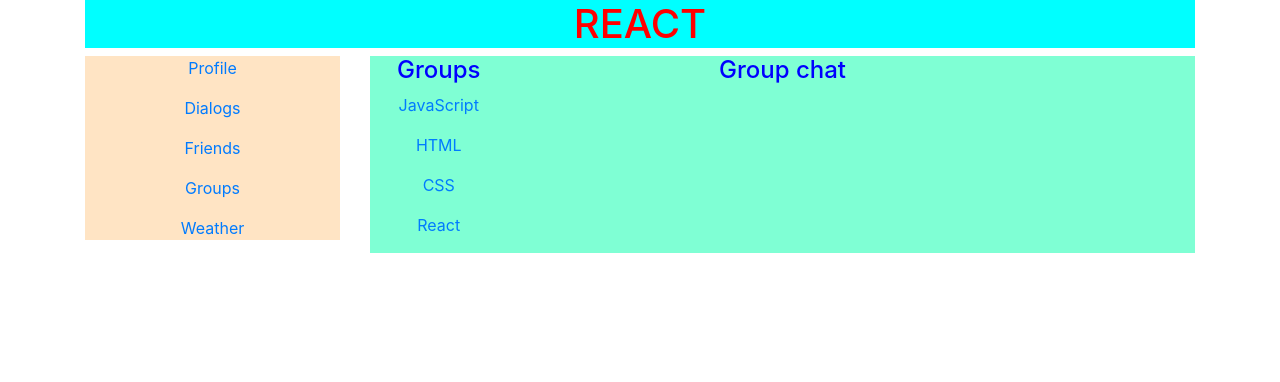
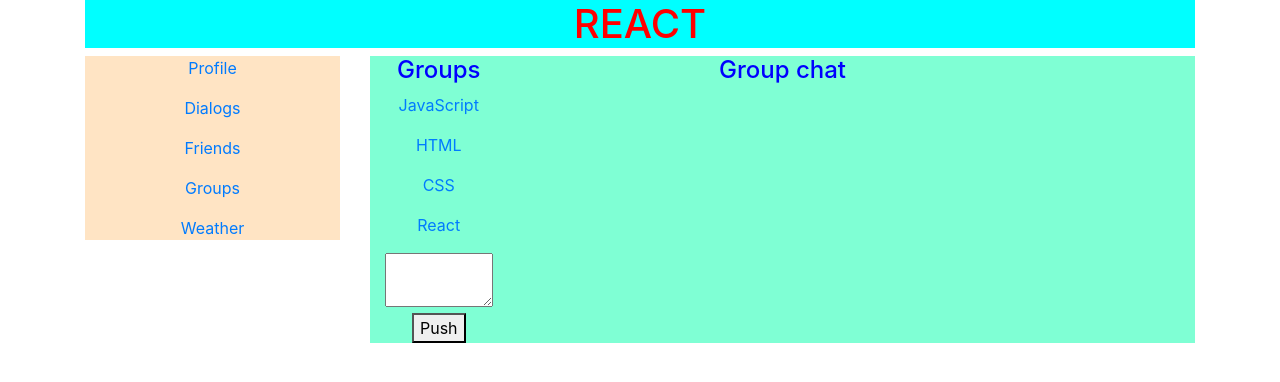
Before and after one commit to LTSecsuby/ReactTest, a React (Create React App) app: page /Groups in a window 1280 px wide. Shown: the top 382 px of the page. Built offline with nearby package versions, Linux system fonts and the light colour scheme.

Commit message:
26/09/2019

```diff
--- a/src/App.js
+++ b/src/App.js
@@ -28,7 +28,7 @@ function App(props) {
                                 <div className="col-sm-9">
                                     <Route path={'/Profile'} component={Profile} />
                                     <Route path={'/Dialogs'} render={ () => <Dialogs dialogsData={props.dialogsData}/>} />
-                                    <Route path={'/Groups'} render={ () => <Groups groupsData={props.groupsData}/>} />
+                                    <Route path={'/Groups'} render={ () => <Groups addGroupElement={props.addGroupElement} state={props.state}/>} />
                                     <Route path={'/Friends'} component={Friends} />
                                     <Route path={'/Weather'} component={Weather} />
                                 </div>
--- /dev/null
+++ b/src/StartApp.js
@@ -0,0 +1,11 @@
+import ReactDOM from "react-dom";
+import App from "./App";
+import state, {addGroupElement, dialogsData, navbarData} from "./state";
+import React from "react";
+
+
+
+export let renderApp = () => {
+    ReactDOM.render(<App addGroupElement={addGroupElement} dialogsData={dialogsData} state={state}
+                         navbarData={navbarData}/>, document.getElementById('root'));
+};
--- a/src/components/GroupsComponent/Groups.jsx
+++ b/src/components/GroupsComponent/Groups.jsx
@@ -1,12 +1,12 @@
 import React from 'react';
 import style from './Groups.module.css';
 import {NavLink, Route} from "react-router-dom";
+import {renderApp} from "../../StartApp";
 
 
 const Groups = (props) => {
 
-    const groupItems = props.groupsData.map(
-
+    const groupItems = props.state.groupsData.groupElement.map(
         (element) => {
 
             const path = '/Groups/' + element.elementName;
@@ -16,21 +16,22 @@ const Groups = (props) => {
         }
     );
 
+    let newGroupElement = React.createRef();
+    let addGroups = () => {
+        let nameGroups = newGroupElement.current.value;
+        props.addGroupElement(nameGroups);
+        renderApp();
+    };
 
 
-
-
-
-
-
-   /* const postsItem = props.groupsData.elementName.posts.map (
+   /* const postsItem = props.state.groupsData.groupElement.map (
 
          (element) => {
 
              const path = '/Groups/' + element.elementName;
 
              return (
-                <p><Route path={path} render={<TempComp temp={element.posts}/>} /></p>
+                 <p><Route path={path} render={<TempComp temp={}/>} /></p>
              )
          }
 
@@ -38,14 +39,16 @@ const Groups = (props) => {
 
      );*/
 
-    return(
+    return (
         <div className={style.item}>
 
             <div className="container">
                 <div className="row">
                     <div className="col-6 col-lg-2">
                         <h4>Groups</h4>
-                        { groupItems }
+                        {groupItems}
+                        <textarea ref={newGroupElement}></textarea>
+                        <button onClick={addGroups}>Push</button>
                     </div>
                     <div className="col-6 col-lg-8">
                         <h4>Group chat</h4>
--- a/src/components/GroupsComponent/Groups.module.css
+++ b/src/components/GroupsComponent/Groups.module.css
@@ -1,4 +1,10 @@
 .item{
     background-color: aquamarine;
     color: blue;
+
 }
+
+textarea{
+    max-width: 100%;
+    height: auto;
+}
--- a/src/index.js
+++ b/src/index.js
@@ -1,39 +1,12 @@
 import React from 'react';
-import ReactDOM from 'react-dom';
-
-import App from './App';
 import * as serviceWorker from './serviceWorker';
-
-let dialogsData = [
-    {id: 1, name: 'Valera', message: "Hi, im Valera"},
-    {id: 2, name: 'Kate', message: "Hi, im Kate"},
-    {id: 3, name: 'John', message: "Hi, im John"},
-    {id: 4, name: 'Margo', message: "Hi, im Margo"}
-
-];
-
-let navbarData = [
-    {elementName: 'Profile'},
-    {elementName: 'Dialogs'},
-    {elementName: 'Friends'},
-    {elementName: 'Groups'},
-    {elementName: 'Weather'}
-];
-
-let groupsData = [
-    {elementName: 'JavaScript'},
-    {elementName: 'HTML'},
-    {elementName: 'CSS',
-        posts: [{post: 'svsgsg'},
-            {post: 'kfmlsfsk'},
-            {post: 'ksjkjfre'}
-            ]
-    },
-    {elementName: 'React'}
-]
+import {renderApp} from "./StartApp";
 
 
-ReactDOM.render(<App dialogsData={dialogsData} groupsData={groupsData} navbarData={navbarData}/>, document.getElementById('root'));
+
+renderApp();
+
+
 
 // If you want your app to work offline and load faster, you can change
 // unregister() to register() below. Note this comes with some pitfalls.
--- /dev/null
+++ b/src/state.js
@@ -0,0 +1,38 @@
+let state = {
+    groupsData: {
+        groupElement: [
+            {elementName: 'JavaScript'},
+            {elementName: 'HTML'},
+            {elementName: 'CSS'},
+            {elementName: 'React'}
+        ]
+    }
+
+};
+
+export let dialogsData = [
+    {id: 1, name: 'Valera', message: "Hi, im Valera"},
+    {id: 2, name: 'Kate', message: "Hi, im Kate"},
+    {id: 3, name: 'John', message: "Hi, im John"},
+    {id: 4, name: 'Margo', message: "Hi, im Margo"}
+];
+
+export let navbarData = [
+    {elementName: 'Profile'},
+    {elementName: 'Dialogs'},
+    {elementName: 'Friends'},
+    {elementName: 'Groups'},
+    {elementName: 'Weather'}
+];
+
+export let addGroupElement = (element) => {
+
+    let newElementGroup = {
+        elementName: element
+    };
+    state.groupsData.groupElement.push(newElementGroup);
+
+
+};
+
+export default state;
```
Lines whose indentation alone changed are shown as unchanged.
